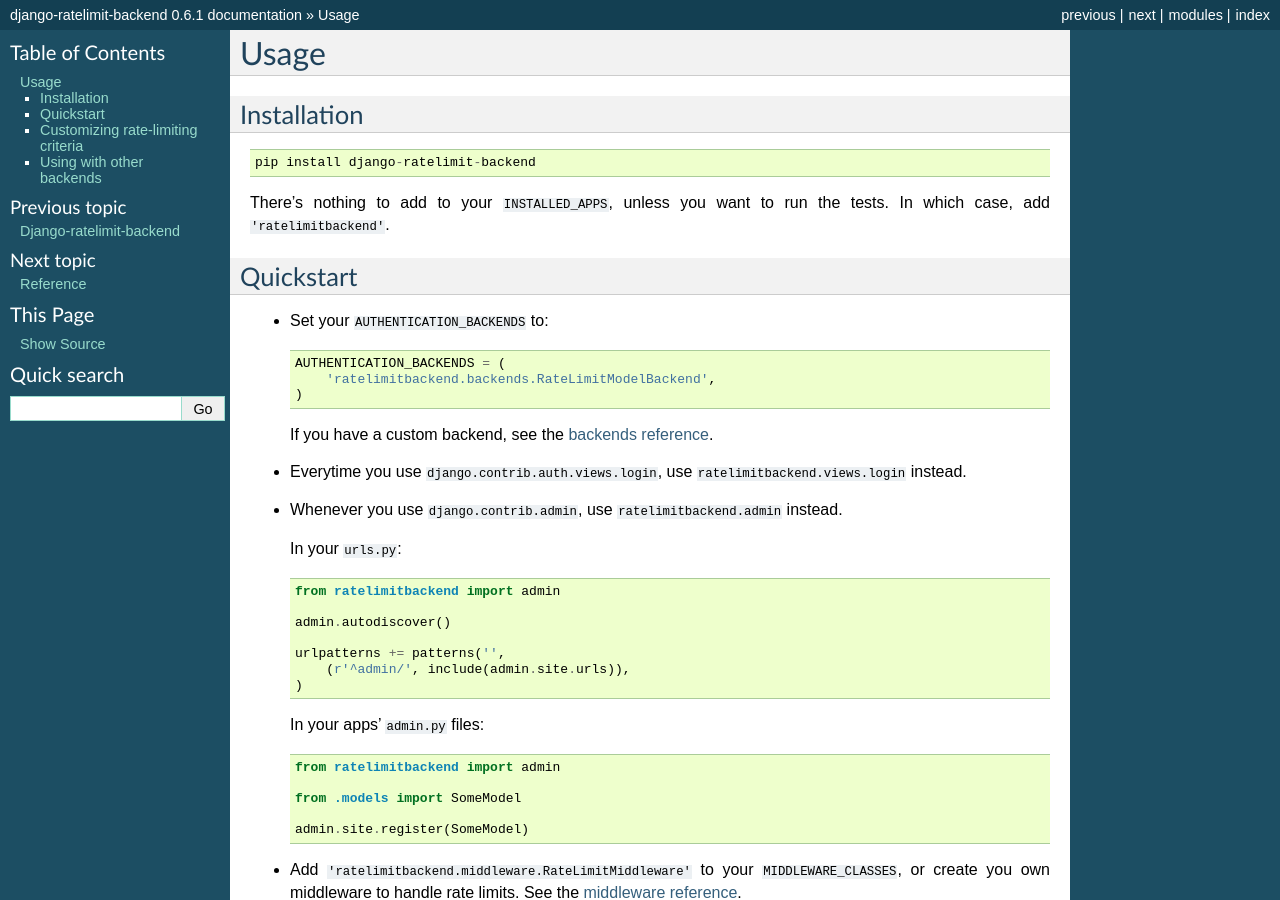
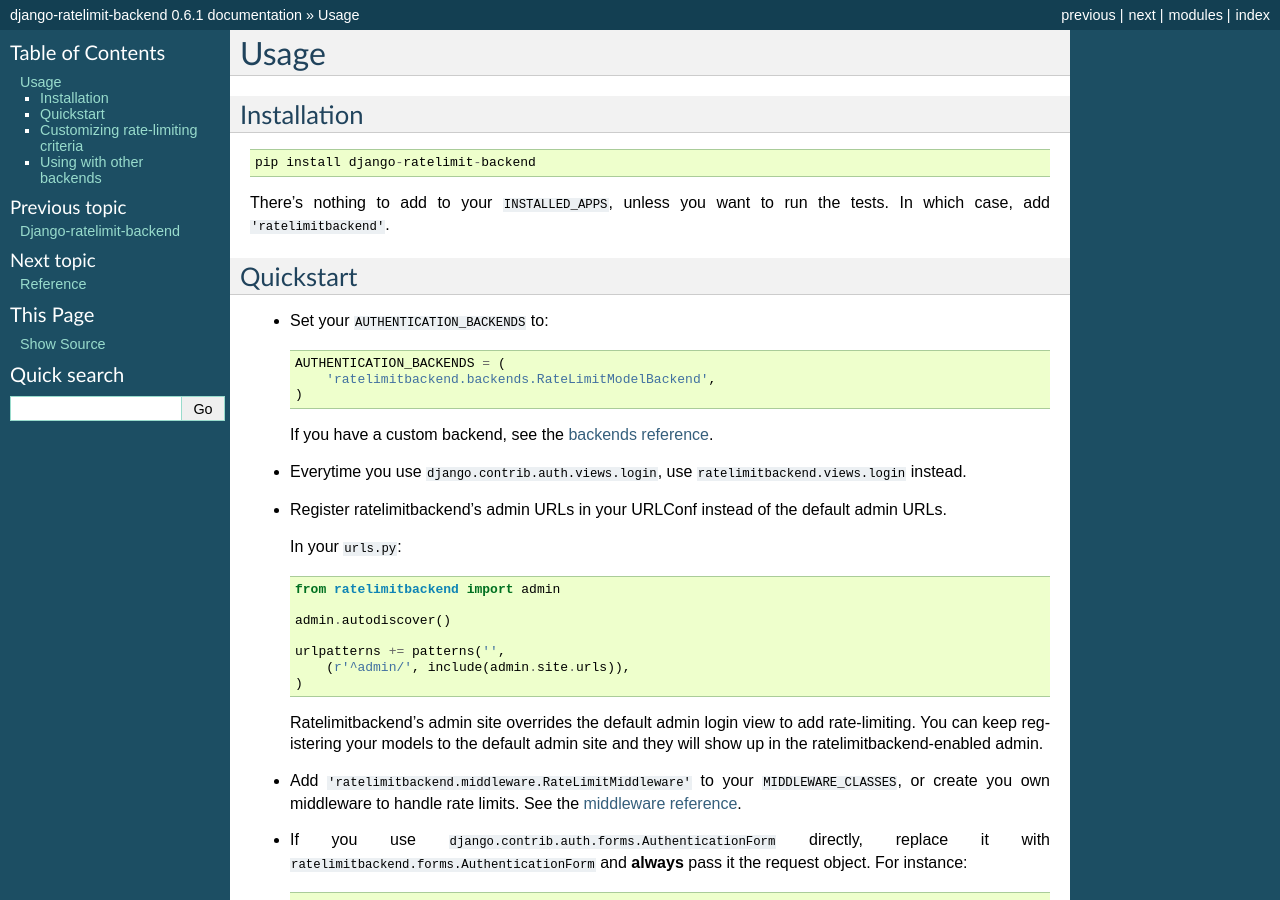
Before and after one commit to brutasse/django-ratelimit-backend, a Sphinx documentation site: the page built from docs/usage.rst, in a window 1280 px wide and 900 px high. Built offline with Sphinx 7.4.7, drawn with Linux system fonts in a browser that asks for light colours.

Commit message:
Fix #8 (I think) -- clarify a bit the docs about admin replacement

```diff
--- a/docs/usage.rst
+++ b/docs/usage.rst
@@ -27,8 +27,8 @@
 * Everytime you use ``django.contrib.auth.views.login``, use
   ``ratelimitbackend.views.login`` instead.
 
-* Whenever you use ``django.contrib.admin``, use ``ratelimitbackend.admin``
-  instead.
+* Register ratelimitbackend's admin URLs in your URLConf instead of the
+  default admin URLs.
 
   In your ``urls.py``:
 
@@ -42,15 +42,9 @@
           (r'^admin/', include(admin.site.urls)),
       )
 
-  In your apps' ``admin.py`` files:
-
-  .. code-block:: python
-
-      from ratelimitbackend import admin
-
-      from .models import SomeModel
-
-      admin.site.register(SomeModel)
+  Ratelimitbackend's admin site overrides the default admin login view to add
+  rate-limiting. You can keep registering your models to the default admin
+  site and they will show up in the ratelimitbackend-enabled admin.
 
 * Add ``'ratelimitbackend.middleware.RateLimitMiddleware'`` to your
   ``MIDDLEWARE_CLASSES``, or create you own middleware to handle rate limits.
```
